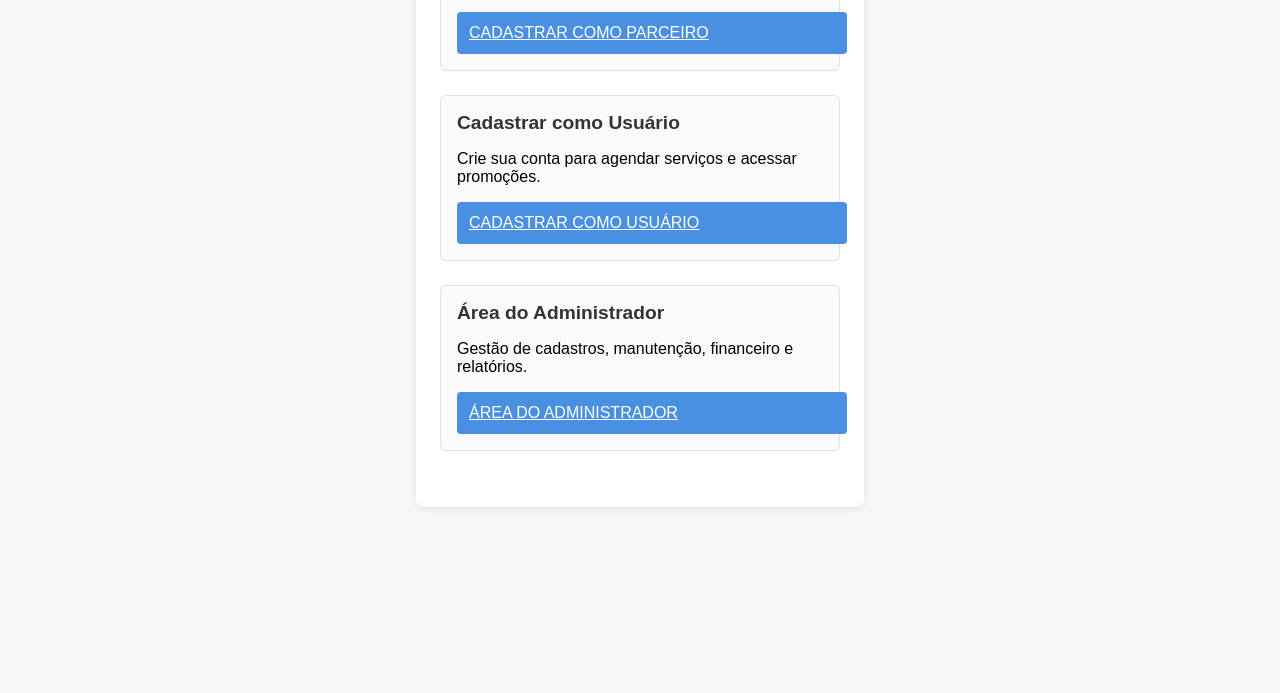
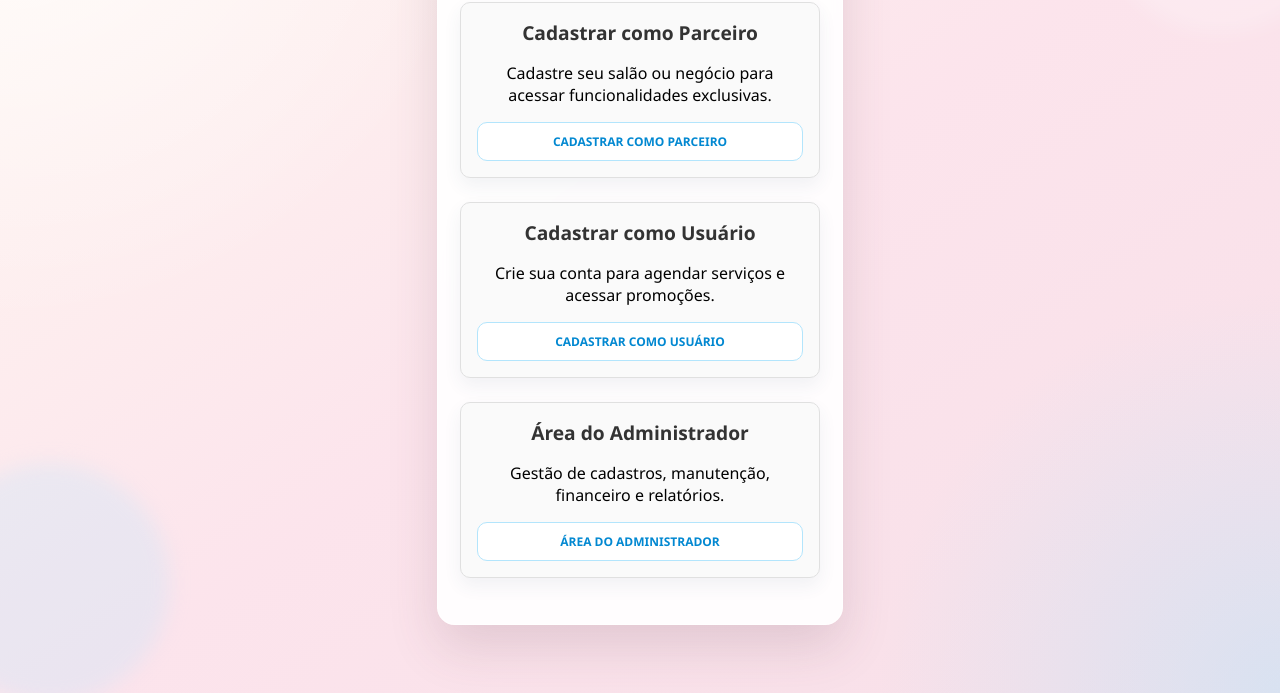
Before and after one commit to jorgealvim/myhair, a website: page cadastro_acesso.html in a window 1280 px wide. Shown: the part 167-860 px from the top of the page. Before the commit the page ends 800 px from the top, so only its background shows below. Drawn offline with Linux system fonts and the light colour scheme.

Commit message:
Adicionado título MY HAIR no padrão visual do index nas páginas que estavam faltando

```diff
--- a/cadastro_acesso.html
+++ b/cadastro_acesso.html
@@ -4,26 +4,77 @@
     <meta charset="UTF-8">
     <meta name="viewport" content="width=device-width, initial-scale=1.0">
     <title>Cadastro e Acesso - MyHair</title>
-    <link rel="stylesheet" href="public/styles.css">
     <style>
+        :root {
+            --bg-rose: #fce4ec;
+            --bg-cream: #fff8f1;
+            --card: rgba(255, 255, 255, 0.92);
+            --line: #dce6ef;
+            --primary: #0f7db8;
+            --primary-soft: #bfe8fb;
+            --text-soft: #5f6b76;
+            --shadow-lg: 0 22px 50px rgba(100, 60, 80, 0.16);
+            --shadow-md: 0 10px 24px rgba(33, 58, 80, 0.1);
+        }
         body {
-            background: #f7f7f7;
-            font-family: Arial, sans-serif;
+            font-family: 'Segoe UI', sans-serif;
+            background:
+                radial-gradient(circle at top left, rgba(255, 255, 255, 0.78), transparent 32%),
+                radial-gradient(circle at bottom right, rgba(179, 229, 252, 0.45), transparent 26%),
+                linear-gradient(145deg, var(--bg-cream) 0%, var(--bg-rose) 52%, #f7dfe8 100%);
+            margin: 0;
+            display: flex;
+            flex-direction: column;
+            align-items: center;
+            justify-content: center;
+            min-height: 100vh;
+            padding: 24px 20px 36px;
+            position: relative;
+            overflow-x: hidden;
+        }
+        body::before,
+        body::after {
+            content: '';
+            position: fixed;
+            inset: auto;
+            width: 240px;
+            height: 240px;
+            border-radius: 50%;
+            background: rgba(255, 255, 255, 0.24);
+            filter: blur(10px);
+            z-index: 0;
+            pointer-events: none;
+        }
+        body::before {
+            top: -40px;
+            right: -60px;
+        }
+        body::after {
+            bottom: -70px;
+            left: -70px;
+            background: rgba(179, 229, 252, 0.24);
         }
         .container {
-            max-width: 400px;
-            margin: 40px auto;
-            background: #fff;
-            border-radius: 8px;
-            box-shadow: 0 2px 8px rgba(0,0,0,0.08);
-            padding: 32px 24px;
+            background: var(--card);
+            backdrop-filter: blur(10px);
+            padding: 22px;
+            border-radius: 18px;
+            box-shadow: var(--shadow-lg);
+            border: 1px solid rgba(255, 255, 255, 0.7);
+            width: 100%;
+            max-width: 360px;
+            text-align: center;
+            margin-top: 10px;
+            position: relative;
+            z-index: 1;
         }
         .box {
             margin-bottom: 24px;
             padding: 16px;
             border: 1px solid #e0e0e0;
-            border-radius: 6px;
+            border-radius: 10px;
             background: #fafafa;
+            box-shadow: 0 8px 18px rgba(56, 84, 109, 0.07);
         }
         .box h2 {
             margin-top: 0;
@@ -32,24 +83,35 @@
         }
         .btn-cadastro {
             display: block;
-            width: 100%;
-            margin-top: 12px;
-            padding: 12px;
-            border: none;
-            border-radius: 4px;
-            background: #4a90e2;
-            color: #fff;
-            font-size: 1em;
-            cursor: pointer;
-            transition: background 0.2s;
+            padding: 10px;
+            margin-top: 8px;
+            border-radius: 10px;
+            text-decoration: none;
+            font-weight: bold;
+            font-size: 12px;
+            transition: transform 0.2s ease, box-shadow 0.2s ease, background-color 0.2s ease;
+            background-color: #fff;
+            border: 1px solid #b3e5fc;
+            color: #0288d1;
         }
         .btn-cadastro:hover {
-            background: #357ab8;
+            transform: translateY(-1px);
+            box-shadow: 0 8px 20px rgba(25, 72, 106, 0.09);
+            background-color: #f0faff;
+        }
+        @media (max-width: 760px) {
+            body {
+                padding: 18px 14px 26px;
+            }
+            .container {
+                max-width: 100%;
+            }
         }
     </style>
 </head>
 <body>
     <div class="container">
+        <h1 style="color:#13212c; margin-bottom: 18px; font-size: 30px; letter-spacing: -1.4px;">MY HAIR</h1>
         <div class="box">
             <h2>Cadastrar como Parceiro</h2>
             <p>Cadastre seu salão ou negócio para acessar funcionalidades exclusivas.</p>
```
Also changed, not shown: agendamento.html (+2 -1 lines), produtos.html (+2 -1 lines), servicos.html (+2 -1 lines).
